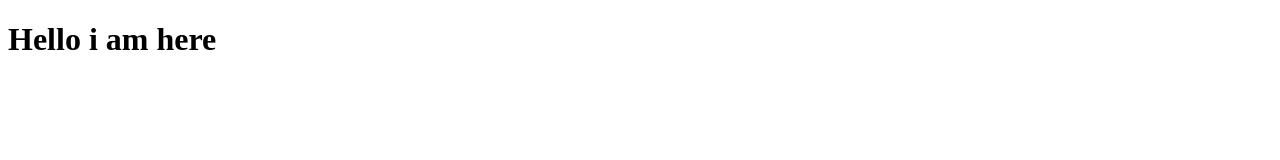
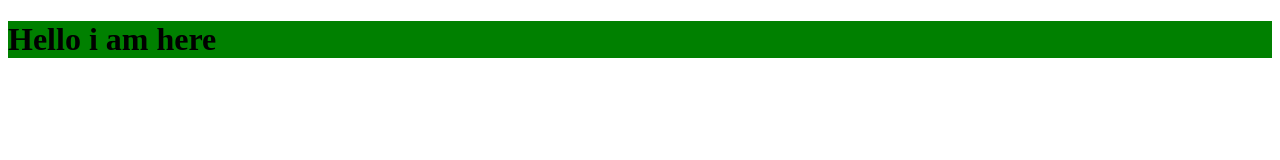
Before and after one commit to darjosh/git-one, a plain HTML site: page index.html in a window 1280 px wide. Drawn offline with Linux system fonts and the light colour scheme.

Commit message:
Just updated all the files

```diff
--- a/index.html
+++ b/index.html
@@ -5,6 +5,7 @@
     <meta http-equiv="X-UA-Compatible" content="IE=edge">
     <meta name="viewport" content="width=device-width, initial-scale=1.0">
     <title>Document</title>
+    <link rel="stylesheet" href="style.css">
 </head>
 <body>
     <h1>Hello i am here</h1>
--- a/m_script.js
+++ b/m_script.js
@@ -0,0 +1 @@
+console.log("hello")
--- a/style.css
+++ b/style.css
@@ -0,0 +1,3 @@
+h1{
+    background-color: green;
+}
```
